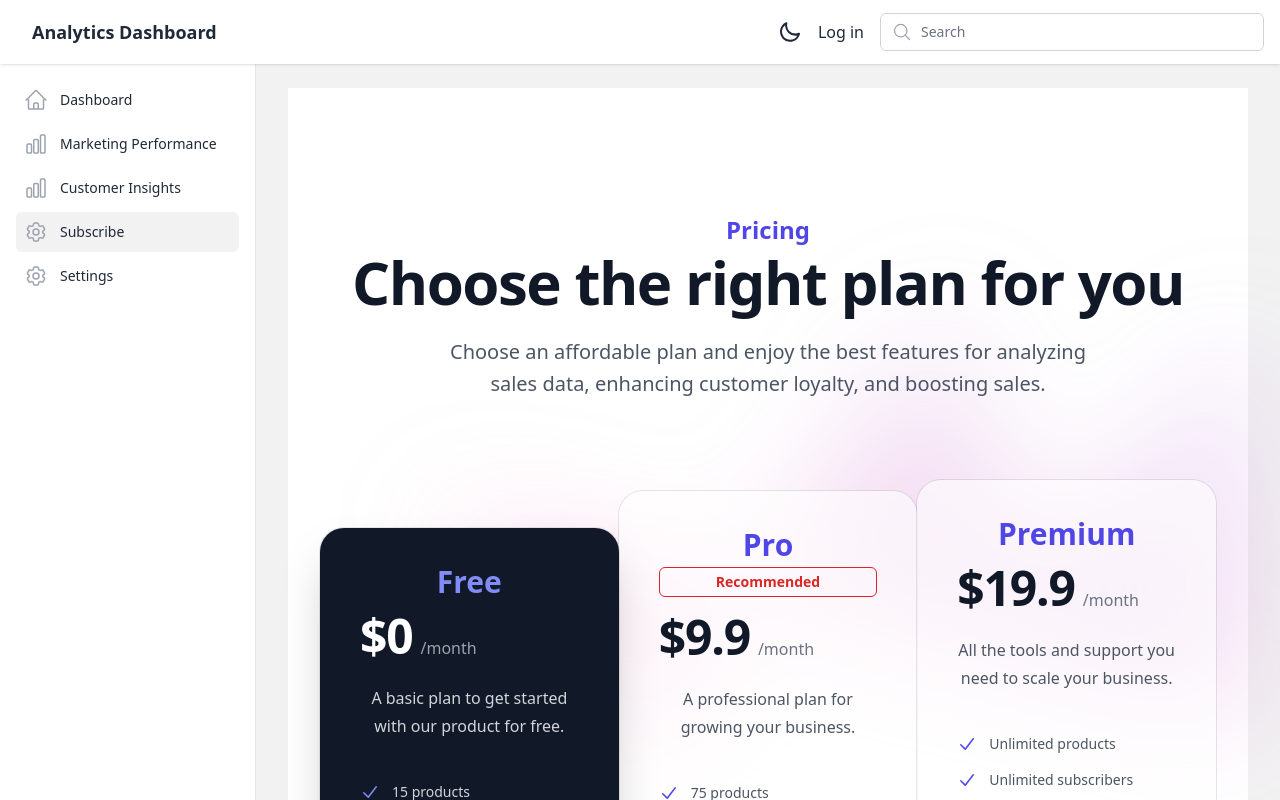
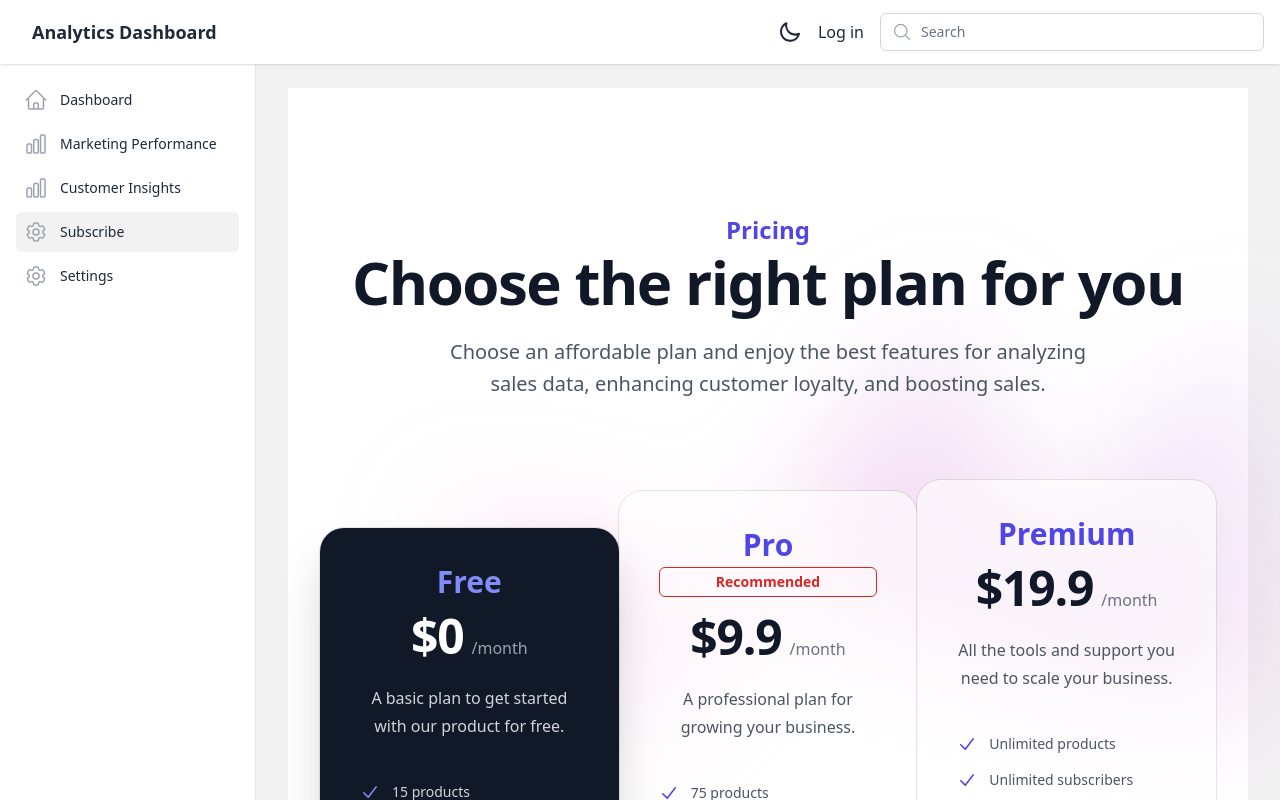
Before and after one commit to w0436300/dashboard, a React (Create React App) app in the folder client/: page /subscribe in a window 1280 px wide. Shown: the top 800 px of the page. Built offline with nearby package versions, Linux system fonts and the light colour scheme; no server answers.

Commit message:
modified text in sub page

```diff
--- a/client/src/routes/Subscribe.jsx
+++ b/client/src/routes/Subscribe.jsx
@@ -97,7 +97,7 @@ export default function Example() {
                 )
                 }
             </h3>
-            <p className="mt-4 flex items-baseline gap-x-2">
+            <p className="mt-4 flex items-baseline gap-x-2 justify-center">
               <span
                 className={classNames(
                   tier.featured ? 'text-white' : 'text-gray-900',
```
